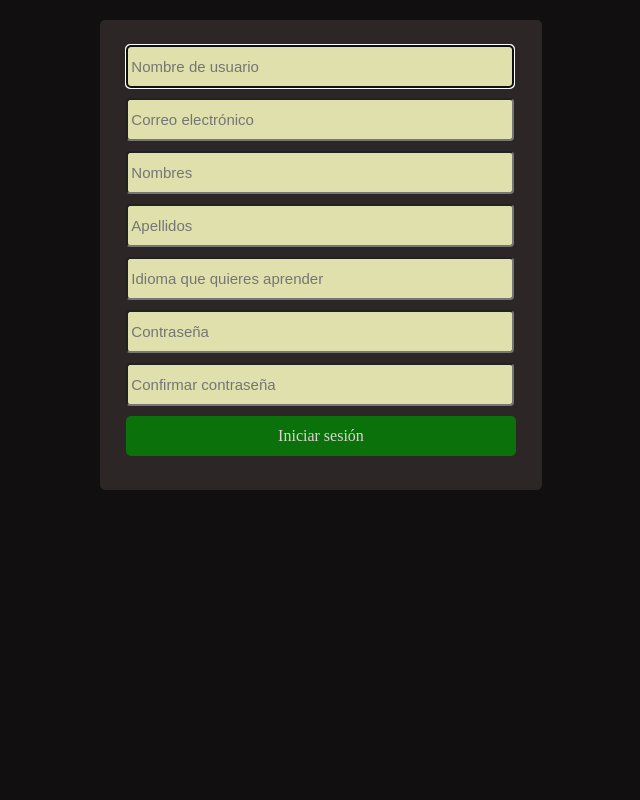
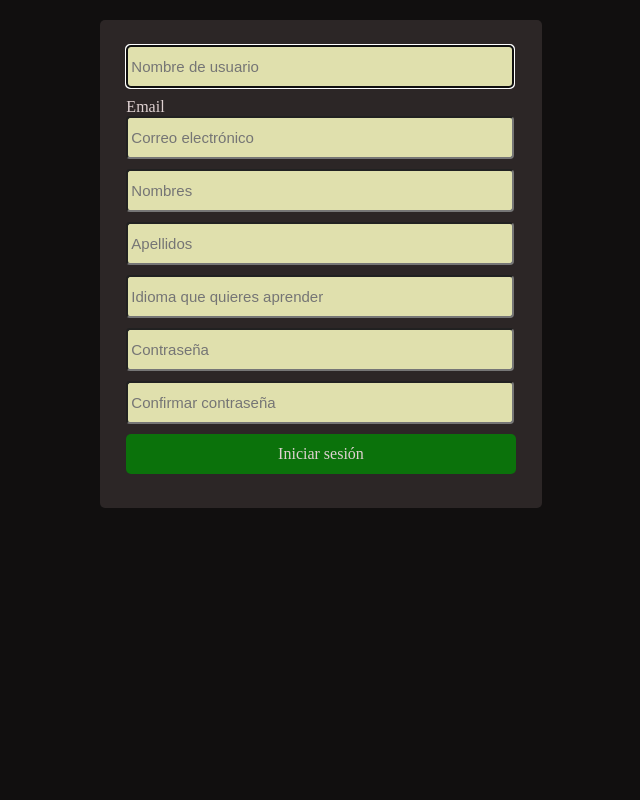
Before and after one commit to accentture/effective-vocabulary-pro, a Django app: page /registro/ in a window 1280 px wide. Shown: the part 76-876 px from the top of the page, without its empty margins (319-959 px from the left). Run offline with Django 3.2, Linux system fonts and the light colour scheme; some libraries are stand-ins or nearby versions.

Commit message:
fixing register form

```diff
--- a/mainapp/static/css/styles.css
+++ b/mainapp/static/css/styles.css
@@ -51,7 +51,6 @@ div.user-control {
   height: 76px;
   display: grid;
   grid-template-rows: 1fr 1fr;
-  border: 2px solid red;
 }
 div.user-control:active > ul {
   opacity: 1;
--- a/mainapp/static/js/app-user.js
+++ b/mainapp/static/js/app-user.js
@@ -2,7 +2,6 @@ export default function login(){
     const loginButton = document.querySelector('.button-start-sesion')
 
     if(loginButton){
-        console.log(loginButton)
         loginButton.addEventListener('click', function(){
 
             const formLogin = document.querySelector('.form-login')
@@ -11,3 +10,18 @@ export default function login(){
     }
     return
 }
+
+export function register(){
+    console.log('feo')
+    const registerButton = document.querySelector('.box-button-submit')
+    console.log(registerButton)
+
+    if(registerButton){
+        registerButton.onclick = function(){
+            const formRegister = document.querySelector('.form-register')
+            console.log(formRegister)
+            formRegister.submit()
+        }
+    }
+
+}
--- a/mainapp/static/js/mainapp.js
+++ b/mainapp/static/js/mainapp.js
@@ -1,23 +1,30 @@
-import login from './app-user.js'
+import login, { register } from './app-user.js'
 
 function controlLogout(){
     const imageControl = document.querySelector('.image-control')
     const boxUserControl = document.querySelector('.user-control')
     const boxLogout = document.querySelector('.box-logout')
 
-    boxUserControl.onmouseout = () => boxLogout.style.visibility = 'hidden'
+    if(boxUserControl){
+        boxUserControl.onmouseout = () => boxLogout.style.visibility = 'hidden'
+    }
 
-    imageControl.onclick = () => {
-        boxLogout.style.visibility = 'visible'
+    if(imageControl){
+        imageControl.onclick = () => {
+            boxLogout.style.visibility = 'visible'
 
-        boxLogout.onmouseout = () => boxLogout.style.visibility = 'hidden'
-        boxLogout.onmouseover  = () => boxLogout.style.visibility = 'visible'
+            boxLogout.onmouseout = () => boxLogout.style.visibility = 'hidden'
+            boxLogout.onmouseover  = () => boxLogout.style.visibility = 'visible'
 
+        }
     }
+
 }
 
 window.onload = () => {
     login()
+    console.log(register)
+    register()
     controlLogout()
 
 }
--- a/requirements.txt
+++ b/requirements.txt
@@ -5,7 +5,10 @@ django-ckeditor==6.0.0
 django-heroku==0.3.1
 django-js-asset==1.2.2
 gunicorn==20.0.4
+mysqlclient==2.0.3
 psycopg2==2.8.6
+psycopg2-binary==2.8.6
+python-decouple==3.4
 pytz==2021.1
 sqlparse==0.4.1
 whitenoise==5.2.0
--- a/tables/views.py
+++ b/tables/views.py
@@ -291,7 +291,7 @@ class UpdateTable(UpdateView):
     #if an error 403 is through, it is an segurity error
     def get_success_url(self):
         project = self.object
-        return reverse_lazy('user_app:user')
+        return reverse_lazy('tables_app:table_collection')
 
 
 class RemoveTable(DeleteView):
--- a/user/forms.py
+++ b/user/forms.py
@@ -14,14 +14,21 @@ from django.contrib.auth.forms import UserCreationForm
 from .models import UserProfile
 
 class UserForm(UserCreationForm):
+    email = forms.CharField(
+        required=True,
+        validators=[
+            validators.RegexValidator('^[^\s@]+@[^\s@]+\.[^\s@]{2,}$', 'Ingresa una dirección de correo válida')
+        ]
+    )
 
     password1 = forms.CharField(
         label = 'Titulo',
         required=True,
         #setting validations
+        widget=forms.PasswordInput(),
         validators=[
-            validators.MinLengthValidator(8, 'La contraseña es demasiado corta'),
-            validators.RegexValidator('^[A-Za-z0-9ñ ]*$', 'El titulo es mal formado', 'invalid_title')
+            validators.MinLengthValidator(8, 'La contraseña es demasiado corta. Ingresa mínimo 8 caracteres.'),
+            validators.RegexValidator('^[A-Za-z0-9ñ ]*$', 'El titulo es mal formado', 'invalid_title'),
         ]
     )
 
@@ -29,8 +36,9 @@ class UserForm(UserCreationForm):
         label = 'Titulo',
         required=True,
         #setting validations
+        widget=forms.PasswordInput(),
         validators=[
-            validators.MinLengthValidator(8, 'La contraseña es demasiado corta'),
+            validators.MinLengthValidator(8, 'La contraseña es demasiado corta. Ingresa mínimo 8 caracteres'),
             validators.RegexValidator('^[A-Za-z0-9ñ ]*$', 'El titulo es mal formado', 'invalid_title')
         ]
     )
@@ -60,6 +68,7 @@ class UserForm(UserCreationForm):
 
 
 
+
 class UserProfileForm(forms.ModelForm):
     def __init__(self, *args, **kwargs):
         super(UserProfileForm, self).__init__(*args, **kwargs)
--- a/user/static/css/styles_user.css
+++ b/user/static/css/styles_user.css
@@ -84,9 +84,11 @@ div.box-button-submit:hover {
   background-color: rgb(11, 170, 11);
 }
 
-strong.error {
-  color: #d86b6b;
-  text-align: center;
+ul.errorlist {
+  list-style-position: inside;
+}
+li.error {
+  list-style-position: outside;
 }
 .alert-warning {
   background-color: red;
--- a/user/templates/register.html
+++ b/user/templates/register.html
@@ -22,11 +22,14 @@
                 {% endif %}
             {% endfor %}
 
-            {% if user_form.errors %}
-            <strong class="error">
-                La contraseña debe tener como mínico 8 caracteres entre mayúsculas y minúsculas.
-            </strong>
-            {% endif %}
+            <p >
+                {% if user_form.errors.email %}
+
+                    {{user_form.errors.email}}
+                    <li class="error">La contraseña debe tener como mínico 8 caracteres entre mayúsculas y minúsculas.</li>
+
+                {% endif %}
+            </p>
 
             <div class="box-button-submit">
                 Iniciar sesión
```
Also changed, not shown: effectiveVocabulary/settings.py (+13 -0 lines), db.sqlite3, 1 other file.
